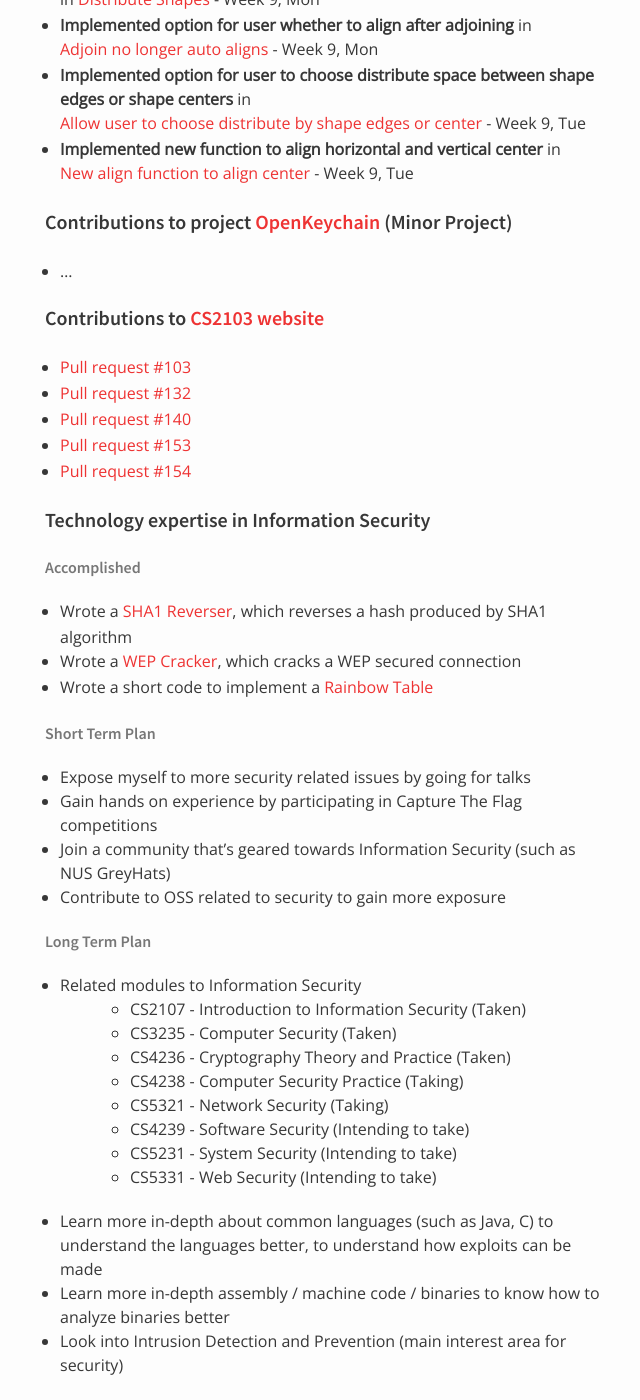
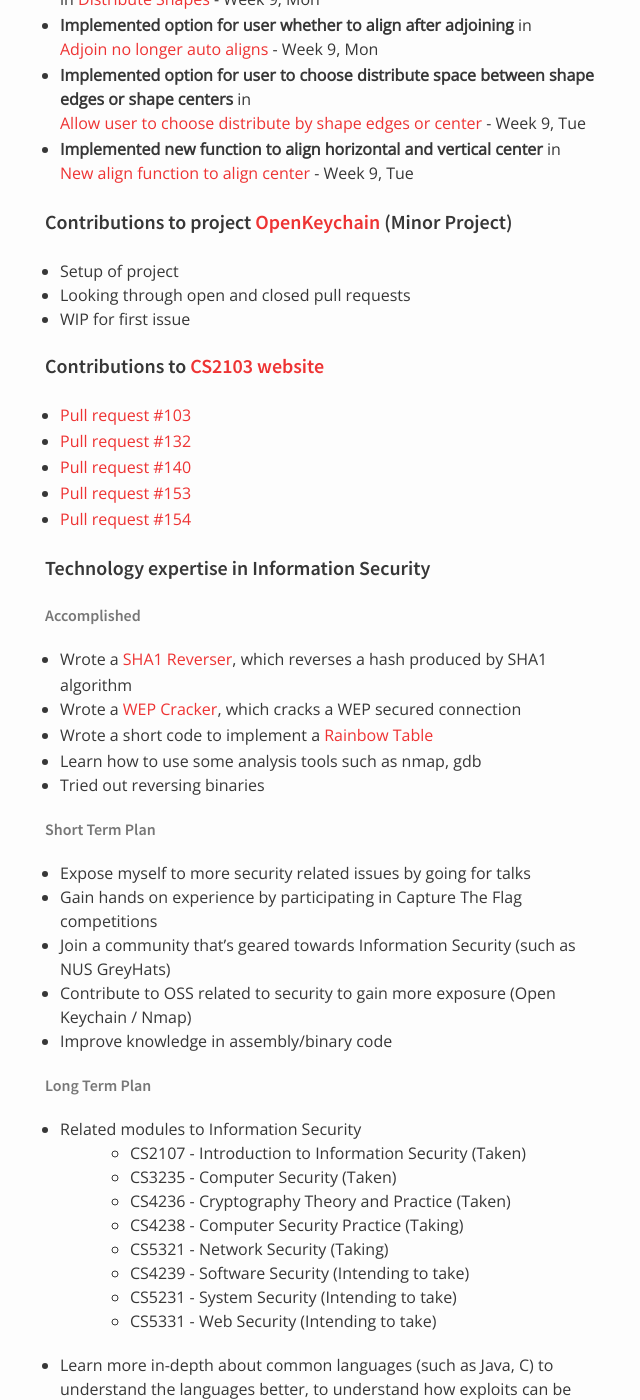
Before and after one commit to nus-oss/cs3281-AY1516S2-website, a Jekyll site: the page built from teams/powerpointlabs.md, in a window 1280 px wide and 1400 px high, scrolled down 12035 px. Shown: the whole window, without its empty margins (325-965 px from the left). Built offline with Jekyll 4.4.1, drawn with Linux system fonts in a browser that asks for light colours.

Commit message:
Updated Victor's Minor and Expertise Area

```diff
--- a/teams/powerpointlabs.md
+++ b/teams/powerpointlabs.md
@@ -355,7 +355,9 @@
 * **Implemented new function to align horizontal and vertical center** in [New align function to align center](https://github.com/nus-fboa2016-PL/PowerPointLabs/issues/47) - Week 9, Tue
 
 #### Contributions to project [OpenKeychain](https://www.openkeychain.org/) (Minor Project)
- * ...
+ * Setup of project
+ * Looking through open and closed pull requests
+ * WIP for first issue
 
 #### Contributions to [CS2103 website](http://www.comp.nus.edu.sg/~cs2103/AY1516S2/)
 * [Pull request #103](https://github.com/nus-cs2103/website/pull/103)
@@ -370,12 +372,15 @@
  * Wrote a [SHA1 Reverser](https://github.com/vhazali/cs4236/tree/master/SHA1Reverser), which reverses a hash produced by SHA1 algorithm
  * Wrote a [WEP Cracker](https://github.com/vhazali/cs4236/tree/master/WEPCracker), which cracks a WEP secured connection
  * Wrote a short code to implement a [Rainbow Table](https://github.com/vhazali/cs4236/tree/master/Rainbow)
+ * Learn how to use some analysis tools such as nmap, gdb
+ * Tried out reversing binaries
 
 ###### Short Term Plan
 * Expose myself to more security related issues by going for talks
 * Gain hands on experience by participating in Capture The Flag competitions
 * Join a community that's geared towards Information Security (such as NUS GreyHats)
-* Contribute to OSS related to security to gain more exposure
+* Contribute to OSS related to security to gain more exposure (Open Keychain / Nmap)
+* Improve knowledge in assembly/binary code
 
 ###### Long Term Plan
 * Related modules to Information Security
```
